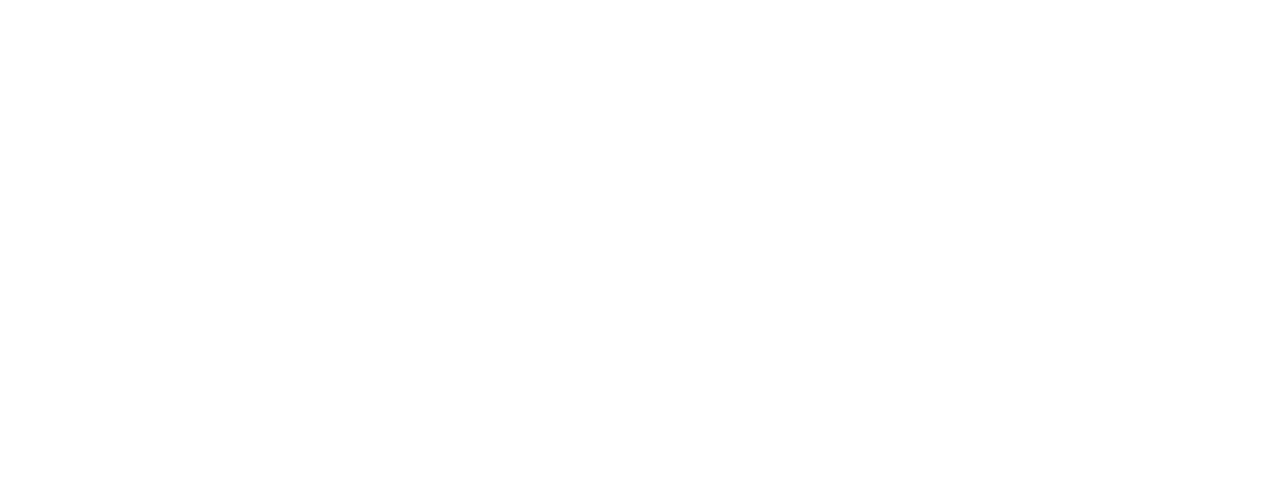
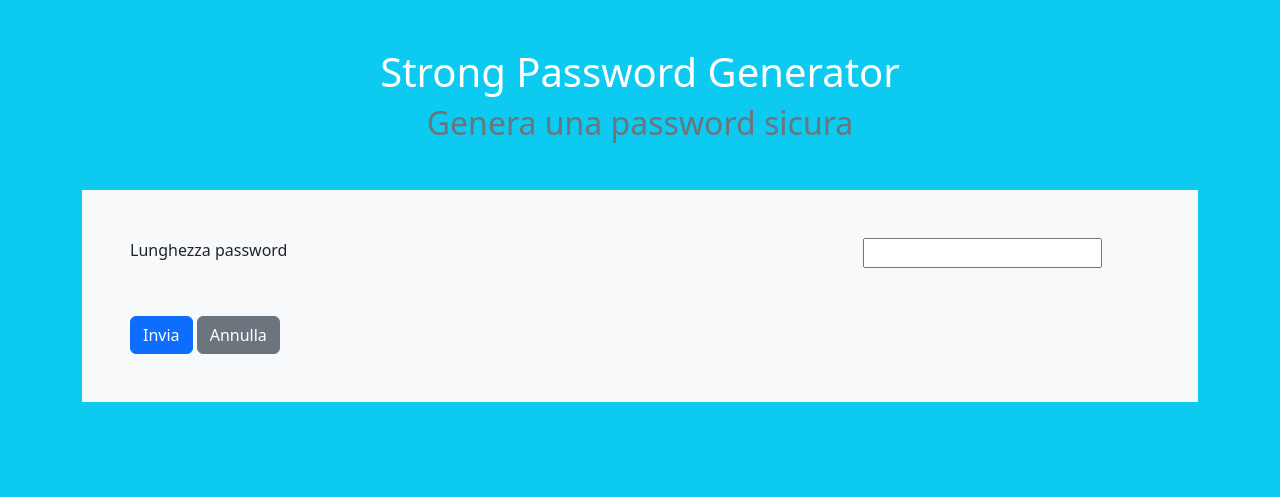
Before and after one commit to Danielateresa/php-strong-password-generator, a PHP site: page / in a window 1280 px wide. Before the commit the part shown is empty. Shown: the top 497 px of the page. Run offline with PHP 8.4, Linux system fonts and the light colour scheme.

Commit message:
Added layout

```diff
--- a/index.php
+++ b/index.php
@@ -25,7 +25,34 @@ Verificato il corretto funzionamento del nostro codice, spostiamo la logica in u
 
 </head>
 
-<body>
+<body class="bg-info">
+
+    <div class="container text-center py-5">
+        <header class="site_header">
+
+            <h1 class="text-white">Strong Password Generator</h1>
+            <h2 class="text-secondary">Genera una password sicura</h2>
+        </header>
+        <!-- /.site_header -->
+
+        <main class="site_main p-5 my-5 bg-light">
+
+            <form action="index.php" method="get">
+
+                <div class="input_box d-flex justify-content-between me-5">
+                    <label for="passwordLen">Lunghezza password</label>
+                    <input type="number" name="passwordLen" id="passwordLen">
+                </div>
+
+                <div class="button_box text-start mt-5">
+                    <button type="submit" class="btn btn-primary">Invia</button>
+                    <button type="reset" class="btn btn-secondary">Annulla</button>
+                </div>
+            </form>
+
+        </main>
+        <!-- /.site_main -->
+    </div>
 
 
 
```
